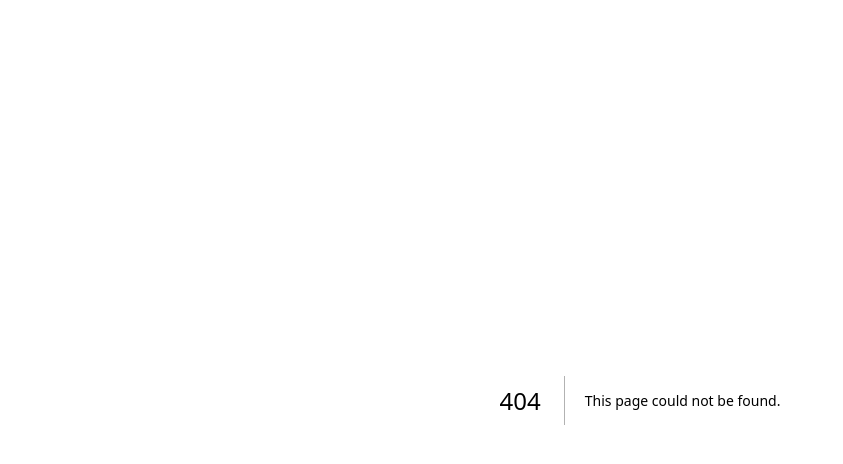
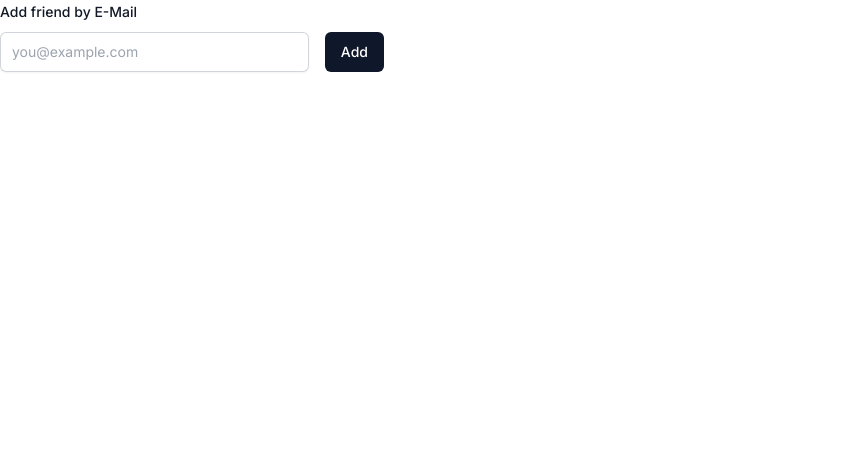
Before and after one commit to Ammarfar/next-messenger, a Next.js app: page /dashboard/add in a window 1280 px wide. Before the commit this address had no page. Shown: the top 464 px of the page, without its empty margins (0-843 px from the left). Built offline with nearby package versions, Linux system fonts and the light colour scheme.

Commit message:
add friend feature

```diff
--- /dev/null
+++ b/src/app/api/friends/add/route.ts
@@ -0,0 +1,68 @@
+import { fetchRedis } from "@/helpers/redis";
+import { authOptions } from "@/lib/auth";
+import { db } from "@/lib/db";
+import { addFriendValidator } from "@/lib/validations/add-friend";
+import { getServerSession } from "next-auth";
+import { z } from "zod";
+
+export async function POST(req: Request) {
+  try {
+    const body = await req.json();
+
+    const { email: emailToAdd } = addFriendValidator.parse(body.email);
+
+    const idToAdd = (await fetchRedis(
+      "get",
+      `user:email:${emailToAdd}`
+    )) as string;
+
+    if (!idToAdd) {
+      return new Response("This person does not exist.", { status: 400 });
+    }
+
+    const session = await getServerSession(authOptions);
+
+    if (!session) {
+      return new Response("Unauthorized", { status: 401 });
+    }
+
+    if (idToAdd === session.user.id) {
+      return new Response("You cannot add yourself as a friend", {
+        status: 400,
+      });
+    }
+
+    // check if user is already added
+    const isAlreadyAdded = (await fetchRedis(
+      "sismember",
+      `user:${idToAdd}:incoming_friend_requests`,
+      session.user.id
+    )) as 0 | 1;
+
+    if (isAlreadyAdded) {
+      return new Response("Already added this user", { status: 400 });
+    }
+
+    // check if user is already added
+    const isAlreadyFriends = (await fetchRedis(
+      "sismember",
+      `user:${session.user.id}:friends`,
+      idToAdd
+    )) as 0 | 1;
+
+    if (isAlreadyFriends) {
+      return new Response("Already friends with this user", { status: 400 });
+    }
+
+    // valid request, send friend request
+    await db.sadd(`user:${idToAdd}:incoming_friend_requests`, session.user.id);
+
+    return new Response("OK");
+  } catch (error) {
+    if (error instanceof z.ZodError) {
+      return new Response("Invalid request payload", { status: 422 });
+    }
+
+    return new Response("Invalid request", { status: 400 });
+  }
+}
--- /dev/null
+++ b/src/app/dashboard/add/page.tsx
@@ -0,0 +1,12 @@
+import AddFriendButton from '@/components/AddFriendButton'
+import { FC } from 'react'
+
+interface pageProps {
+
+}
+
+const page: FC<pageProps> = ({ }) => {
+  return <AddFriendButton></AddFriendButton>
+}
+
+export default page
--- /dev/null
+++ b/src/components/AddFriendButton.tsx
@@ -0,0 +1,80 @@
+'use client'
+
+import { addFriendValidator } from '@/lib/validations/add-friend'
+import axios, { AxiosError } from 'axios'
+import { FC, useState } from 'react'
+import Button from './ui/Button'
+import { z } from 'zod'
+import { useForm } from 'react-hook-form'
+import { zodResolver } from '@hookform/resolvers/zod'
+
+interface AddFriendButtonProps { }
+
+type FormData = z.infer<typeof addFriendValidator>
+
+const AddFriendButton: FC<AddFriendButtonProps> = ({ }) => {
+  const [showSuccessState, setShowSuccessState] = useState<boolean>(false)
+
+  const {
+    register,
+    handleSubmit,
+    setError,
+    formState: { errors },
+  } = useForm<FormData>({
+    resolver: zodResolver(addFriendValidator),
+  })
+
+  const addFriend = async (email: string) => {
+    try {
+      const validatedEmail = addFriendValidator.parse({ email })
+
+      await axios.post('/api/friends/add', {
+        email: validatedEmail,
+      })
+
+      setShowSuccessState(true)
+    } catch (error) {
+      if (error instanceof z.ZodError) {
+        setError('email', { message: error.message })
+        return
+      }
+
+      if (error instanceof AxiosError) {
+        setError('email', { message: error.response?.data })
+        return
+      }
+
+      setError('email', { message: 'Something went wrong.' })
+    }
+  }
+
+  const onSubmit = (data: FormData) => {
+    addFriend(data.email)
+  }
+
+  return (
+    <form onSubmit={handleSubmit(onSubmit)} className='max-w-sm'>
+      <label
+        htmlFor='email'
+        className='block text-sm font-medium leading-6 text-gray-900'>
+        Add friend by E-Mail
+      </label>
+
+      <div className='mt-2 flex gap-4'>
+        <input
+          {...register('email')}
+          type='text'
+          className='block w-full rounded-md border-0 py-1.5 text-gray-900 shadow-sm ring-1 ring-inset ring-gray-300 placeholder:text-gray-400 focus:ring-2 focus:ring-inset focus:ring-indigo-600 sm:text-sm sm:leading-6'
+          placeholder='you@example.com'
+        />
+        <Button>Add</Button>
+      </div>
+      <p className='mt-1 text-sm text-red-600'>{errors.email?.message}</p>
+      {showSuccessState ? (
+        <p className='mt-1 text-sm text-green-600'>Friend request sent!</p>
+      ) : null}
+    </form>
+  )
+}
+
+export default AddFriendButton
--- /dev/null
+++ b/src/lib/validations/add-friend.ts
@@ -0,0 +1,5 @@
+import { z } from "zod";
+
+export const addFriendValidator = z.object({
+  email: z.string().email(),
+});
```
